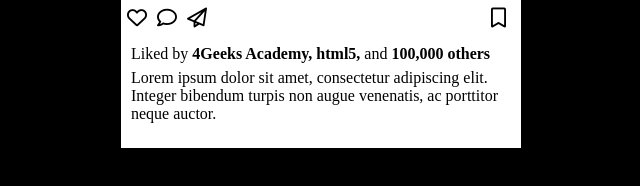
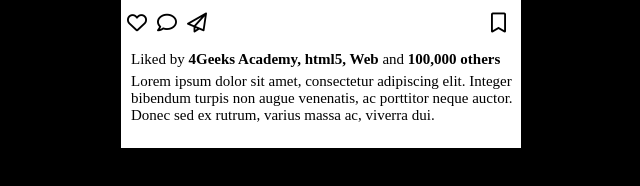
Before and after one commit to 4GeeksAcademy/FirstProject19march, a plain HTML site: page index.html in a window 1280 px wide. Shown: the part 462-648 px from the top of the page, without its empty margins (319-959 px from the left). Drawn offline with Linux system fonts and the light colour scheme.

Commit message:
FirstProject19march

```diff
--- a/index.html
+++ b/index.html
@@ -28,8 +28,8 @@
     <i id="bookmark" class="fa-regular fa-bookmark"></i>
 </div>
     <div id="postDescription">
-        <p class="text">Liked by <strong>4Geeks Academy, html5,</strong> and <strong>100,000 others</strong></p>
-        <p id="last" class="text">Lorem ipsum dolor sit amet, consectetur adipiscing elit. Integer bibendum turpis non augue venenatis, ac porttitor neque auctor.</p>
+        <p class="text">Liked by <strong>4Geeks Academy, html5, Web</strong> and <strong>100,000 others</strong></p>
+        <p id="last" class="text">Lorem ipsum dolor sit amet, consectetur adipiscing elit. Integer bibendum turpis non augue venenatis, ac porttitor neque auctor.  Donec sed ex rutrum, varius massa ac, viverra dui.</p>
     </div>
 </div>
 </body>
--- a/styles.css
+++ b/styles.css
@@ -62,8 +62,9 @@ body {
 .fa-regular {
     font-size: 20px;
     margin-left: 6px;
-    margin-top: 10px;
+    margin-top: 15px;
     font-weight: bolder ;
+    margin-bottom: 3px;
 
 }
 
@@ -78,6 +79,7 @@ body {
 .text {
     margin-left: 10px;
     margin-bottom: -10px;
+    font-size: 15px;
 }
 
 #last {
```
